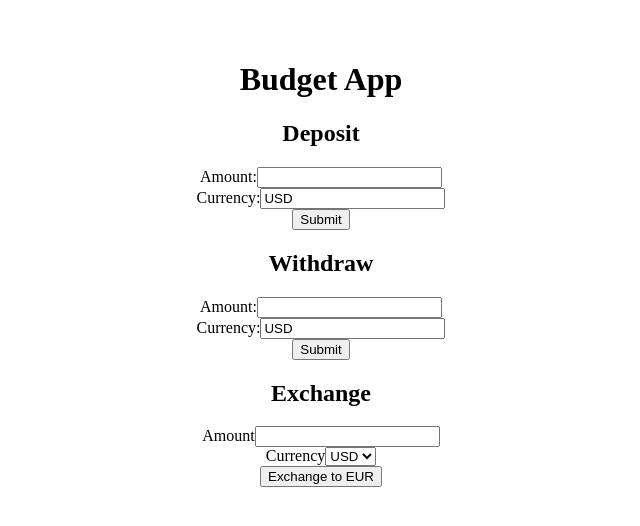
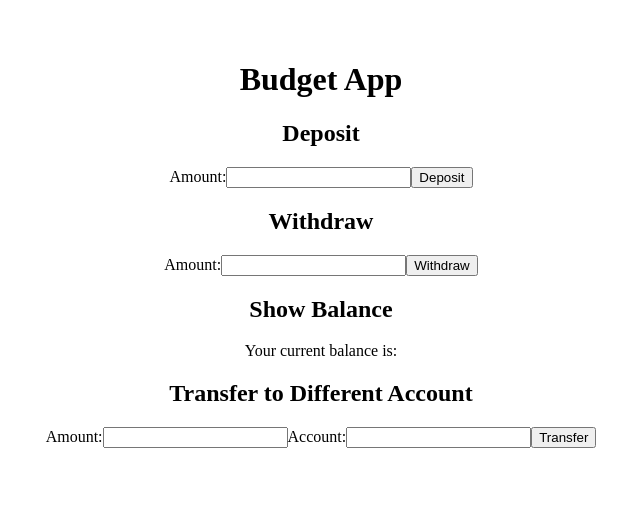
Before and after one commit to Misfosster/BudgetApp, a React (Vite) app: page / in a window 1280 px wide. Shown: the top 526 px of the page, without its empty margins (319-959 px from the left). Built offline with nearby package versions, Linux system fonts and the light colour scheme; no server answers.

Commit message:
works fine so far

```diff
--- a/src/App.jsx
+++ b/src/App.jsx
@@ -1,127 +1,21 @@
-import { useState, useEffect, useRef } from 'react';
-import { fetchTransfers, createTransfer, updateTransfer, deleteTransfer } from './api/crud';
-import { deposit } from './actions/deposit';
-import { withdraw } from './actions/withdrawal';
-import { transfer } from './actions/transfer';
-import { exchange } from './actions/exchange';
+import React from "react";
+import Deposit from "./components/Deposit";
+import Withdraw from "./components/Withdraw";
+import Balance from "./components/Balance";
+import Transfer from "./components/Transfer";
+import Exchange from "./components/Exchange";
 
 function App() {
-  const [transfers, setTransfers] = useState([]);
-  const [amount, setAmount] = useState('');
-  const [currency, setCurrency] = useState('USD');
-  const [recipient, setRecipient] = useState('');
-  let [error, setError] = useState(null);
-  const amountInput = useRef(null);
-
-  useEffect(() => {
-    fetchTransfers().then(data => {
-      setTransfers(data);
-    });
-  }, []);
-
-  function handleDeposit(e) {
-    e.preventDefault();
-    deposit(amount, currency).then(data => {
-      setTransfers([...transfers, data]);
-      setAmount('');
-      amountInput.current.focus();
-    });
-  }
-
-  function handleWithdraw(e) {
-    e.preventDefault();
-    withdraw(amount, currency).then(data => {
-      setTransfers([...transfers, data]);
-      setAmount('');
-      amountInput.current.focus();
-    });
-  }
-
-  function handleTransfer(e) {
-    e.preventDefault();
-    transfer(amount, currency, recipient).then(data => {
-      setTransfers([...transfers, data]);
-      setAmount('');
-      setRecipient('');
-      amountInput.current.focus();
-    });
-  }
-
-  function handleExchange(e) {
-    e.preventDefault();
-    exchange(amount, currency, 'EUR').then(data => {
-      createTransfer(data).then(data => {
-        setTransfers([...transfers, data]);
-        setAmount('');
-        amountInput.current.focus();
-      });
-    });
-  }
-
-  function handleDelete(id) {
-    deleteTransfer(id).then(() => {
-      setTransfers(transfers.filter(transfer => transfer.id !== id));
-    });
-  }
-
   return (
-    <div className="container">
+    <div>
       <h1>Budget App</h1>
-      {error && <div className="alert alert-danger">{error.message}</div>}
-      <div className="row">
-        <div className="col-md-6">
-          <form onSubmit={handleDeposit}>
-            <h2>Deposit</h2>
-            <div className="form-group">
-              <label>Amount:</label>
-              <input type="number" className="form-control" value={amount} onChange={e => setAmount(parseFloat(e.target.value))} />
-            </div>
-            <div className="form-group">
-              <label>Currency:</label>
-              <input type="text" className="form-control" value={currency} onChange={e => setCurrency(e.target.value)} />
-            </div>
-            <button className="btn btn-primary">Submit</button>
-          </form>
-        </div>
-        <div className="col-md-6">
-          <form onSubmit={handleWithdraw}>
-            <h2>Withdraw</h2>
-            <div className="form-group">
-              <label>Amount:</label>
-              <input type="number" className="form-control" value={amount} onChange={e => setAmount(parseFloat(e.target.value))} />
-            </div>
-            <div className="form-group">
-              <label>Currency:</label>
-              <input type="text" className="form-control" value={currency} onChange={e => setCurrency(e.target.value)} />
-            </div>
-            <button className="btn btn-primary">Submit</button>
-          </form>
-        </div>
-      </div>
-      <div className="col-md-4">
-        <h2>Exchange</h2>
-        <form onSubmit={handleExchange}>
-          <div className="form-group">
-            <label htmlFor="exchange-amount">Amount</label>
-            <input type="number" className="form-control" id="exchange-amount" value={amount} onChange={(e) => setAmount(e.target.value)} ref={amountInput} required />
-          </div>
-
-          <div className="form-group">
-            <label htmlFor="exchange-currency">Currency</label>
-            <select className="form-control" id="exchange-currency" value={currency} onChange={(e) => setCurrency(e.target.value)}>
-              <option value="USD">USD</option>
-              <option value="EUR">EUR</option>
-              <option value="GBP">GBP</option>
-              <option value="JPY">JPY</option>
-            </select>
-          </div>
-
-          <button type="submit" className="btn btn-primary">Exchange to EUR</button>
-        </form>
-      </div>
+      <Deposit />
+      <Withdraw />
+      <Balance />
+      <Transfer />
+      {/* <Exchange /> */}
     </div>
-
-  )
+  );
 }
 
 export default App;
--- a/src/actions/Deposit.jsx
+++ /dev/null
@@ -1,11 +0,0 @@
-import { createTransfer } from '../api/crud';
-
-export function deposit(amount, currency) {
-  return createTransfer({
-    type: 'deposit',
-    amount: amount,
-    currency: currency,
-    recipient: '',
-    date: new Date().toISOString()
-  });
-}
--- a/src/actions/Exchange.jsx
+++ /dev/null
@@ -1,12 +0,0 @@
-export function exchange(amount, fromCurrency, toCurrency) {
-    return fetch(`https://openexchangerates.org/api/convert/${amount}/${fromCurrency}/${toCurrency}?app_id=YOUR_APP_ID`)
-      .then(response => response.json())
-      .then(data => {
-        return {
-          amount: data.result,
-          currency: toCurrency,
-          recipient: '',
-          date: new Date().toISOString()
-        };
-      });
-  }
--- a/src/actions/Transfer.jsx
+++ /dev/null
@@ -1,11 +0,0 @@
-import { createTransfer } from '../api/crud';
-
-export function transfer(amount, currency, recipient) {
-  return createTransfer({
-    type: 'transfer',
-    amount: amount,
-    currency: currency,
-    recipient: recipient,
-    date: new Date().toISOString()
-  });
-}
--- a/src/actions/Withdrawal.jsx
+++ /dev/null
@@ -1,11 +0,0 @@
-import { createTransfer } from '../api/crud';
-
-export function withdraw(amount, currency) {
-  return createTransfer({
-    type: 'withdrawal',
-    amount: amount,
-    currency: currency,
-    recipient: '',
-    date: new Date().toISOString()
-  });
-}
--- a/src/api/CRUD.jsx
+++ /dev/null
@@ -1,25 +0,0 @@
-export function fetchTransfers() {
-    return fetch('/api/transfers').then(response => response.json());
-  }
-
-  export function createTransfer(transfer) {
-    return fetch('/api/transfers', {
-      method: 'POST',
-      headers: { 'Content-Type': 'application/json' },
-      body: JSON.stringify(transfer)
-    }).then(response => response.json());
-  }
-
-  export function updateTransfer(id, transfer) {
-    return fetch(`/api/transfers/${id}`, {
-      method: 'PUT',
-      headers: { 'Content-Type': 'application/json' },
-      body: JSON.stringify(transfer)
-    }).then(response => response.json());
-  }
-
-  export function deleteTransfer(id) {
-    return fetch(`/api/transfers/${id}`, {
-      method: 'DELETE'
-    }).then(response => response.json());
-  }
--- /dev/null
+++ b/src/components/Balance.jsx
@@ -0,0 +1,12 @@
+import React from "react";
+
+function Balance(props) {
+  return (
+    <div>
+      <h2>Show Balance</h2>
+      <p>Your current balance is: {props.balance} {props.currency}</p>
+    </div>
+  );
+}
+
+export default Balance;
--- /dev/null
+++ b/src/components/Deposit.jsx
@@ -0,0 +1,32 @@
+import React, { useState } from "react";
+
+function Deposit(props) {
+  const [amount, setAmount] = useState("");
+
+  function handleSubmit(event) {
+    event.preventDefault();
+    // Call function to handle deposit
+    props.handleDeposit(parseFloat(amount));
+    // Reset amount input field
+    setAmount("");
+  }
+
+  return (
+    <div>
+      <h2>Deposit</h2>
+      <form onSubmit={handleSubmit}>
+        <label>
+          Amount:
+          <input
+            type="number"
+            value={amount}
+            onChange={(event) => setAmount(event.target.value)}
+          />
+        </label>
+        <button type="submit">Deposit</button>
+      </form>
+    </div>
+  );
+}
+
+export default Deposit;
--- /dev/null
+++ b/src/components/Exchange.jsx
@@ -0,0 +1,43 @@
+import React, { useState } from "react";
+
+function Exchange(props) {
+  const [amount, setAmount] = useState("");
+  const [currency, setCurrency] = useState(props.baseCurrency);
+
+  function handleSubmit(event) {
+    event.preventDefault();
+    // Call function to handle currency exchange
+    props.handleCurrencyExchange(parseFloat(amount), currency);
+    // Reset amount input field
+    setAmount("");
+  }
+
+  return (
+    <div>
+      <h2>Currency Exchange</h2>
+      <form onSubmit={handleSubmit}>
+        <label>
+          Amount:
+          <input
+            type="number"
+            value={amount}
+            onChange={(event) => setAmount(event.target.value)}
+          />
+        </label>
+        <label>
+          Currency:
+          <select value={currency} onChange={(event) => setCurrency(event.target.value)}>
+            {props.currencies.map((currency) => (
+              <option key={currency} value={currency}>
+                {currency}
+              </option>
+            ))}
+          </select>
+        </label>
+        <button type="submit">Exchange</button>
+      </form>
+    </div>
+  );
+}
+
+export default Exchange;
--- /dev/null
+++ b/src/components/Transfer.jsx
@@ -0,0 +1,42 @@
+import React, { useState } from "react";
+
+function Transfer(props) {
+  const [amount, setAmount] = useState("");
+  const [account, setAccount] = useState("");
+
+  function handleSubmit(event) {
+    event.preventDefault();
+    // Call function to handle transfer
+    props.handleTransfer(parseFloat(amount), account);
+    // Reset input fields
+    setAmount("");
+    setAccount("");
+  }
+
+  return (
+    <div>
+      <h2>Transfer to Different Account</h2>
+      <form onSubmit={handleSubmit}>
+        <label>
+          Amount:
+          <input
+            type="number"
+            value={amount}
+            onChange={(event) => setAmount(event.target.value)}
+          />
+        </label>
+        <label>
+          Account:
+          <input
+            type="text"
+            value={account}
+            onChange={(event) => setAccount(event.target.value)}
+          />
+        </label>
+        <button type="submit">Transfer</button>
+      </form>
+    </div>
+  );
+}
+
+export default Transfer;
--- /dev/null
+++ b/src/components/Withdraw.jsx
@@ -0,0 +1,32 @@
+import React, { useState } from "react";
+
+function Withdraw(props) {
+  const [amount, setAmount] = useState("");
+
+  function handleSubmit(event) {
+    event.preventDefault();
+    // Call function to handle withdrawal
+    props.handleWithdraw(parseFloat(amount));
+    // Reset amount input field
+    setAmount("");
+  }
+
+  return (
+    <div>
+      <h2>Withdraw</h2>
+      <form onSubmit={handleSubmit}>
+        <label>
+          Amount:
+          <input
+            type="number"
+            value={amount}
+            onChange={(event) => setAmount(event.target.value)}
+          />
+        </label>
+        <button type="submit">Withdraw</button>
+      </form>
+    </div>
+  );
+}
+
+export default Withdraw;
```
